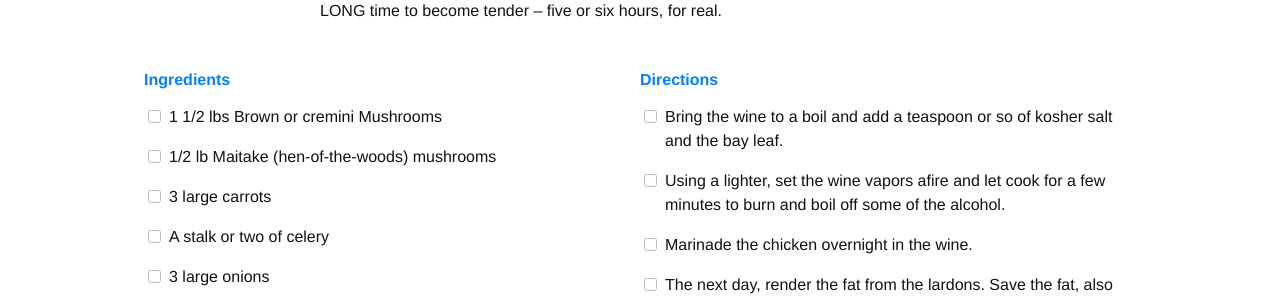
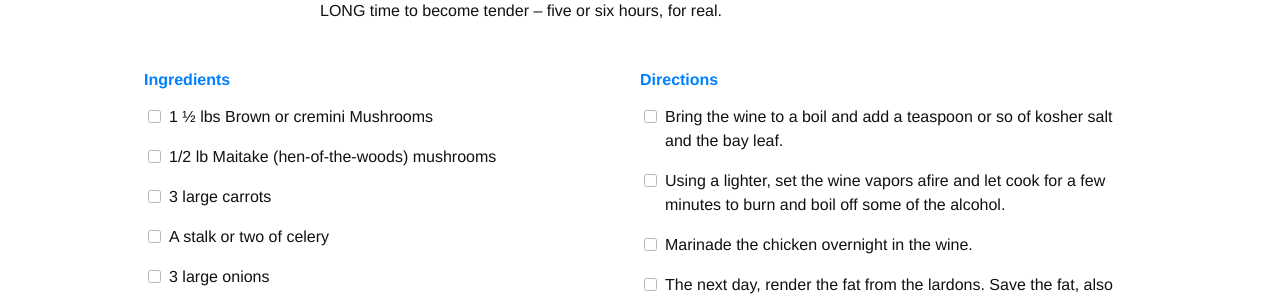
Before and after one commit to edinel/recipes, a Jekyll site: the page built from _recipes/CoqAuVin.md, in a window 1280 px wide and 900 px high, scrolled down 755 px. Shown: the part 152-452 px from the top of the window. Built offline with Jekyll 4.4.1, drawn with Linux system fonts in a browser that asks for light colours; nearby versions of some CDN libraries; some web fonts are replaced.

Commit message:
Trying an embedded html thing.

```diff
--- a/_recipes/CoqAuVin.md
+++ b/_recipes/CoqAuVin.md
@@ -5,7 +5,7 @@ image: coq-au-vin.jpg
 tags: mains, chicken, French
 
 ingredients:
--  1 1/2 lbs Brown or cremini Mushrooms
+-  1 &frac12; lbs Brown or cremini Mushrooms
 - 1/2 lb Maitake (hen-of-the-woods) mushrooms
 - 3 large carrots
 - A stalk or two of celery
```
